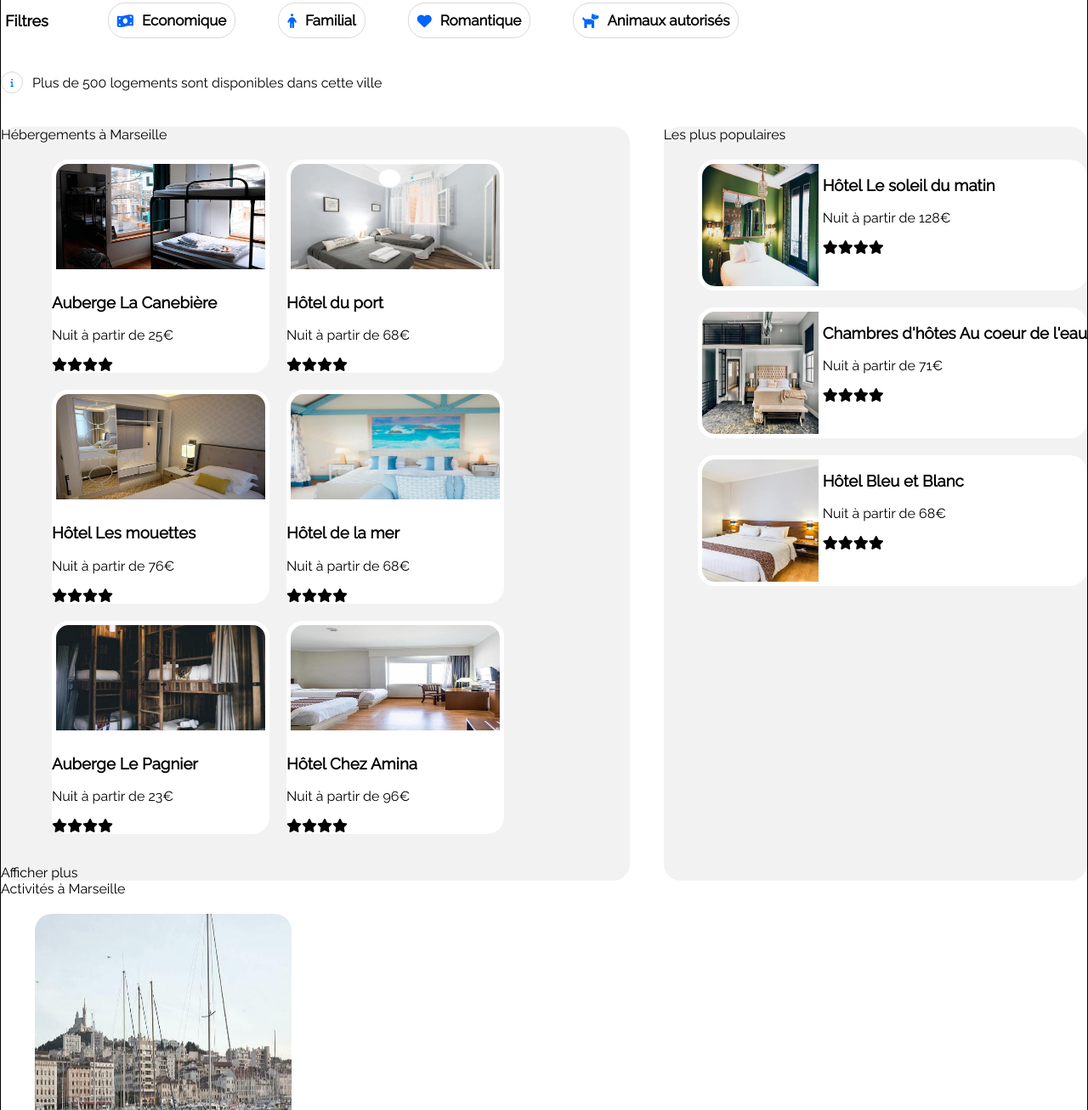
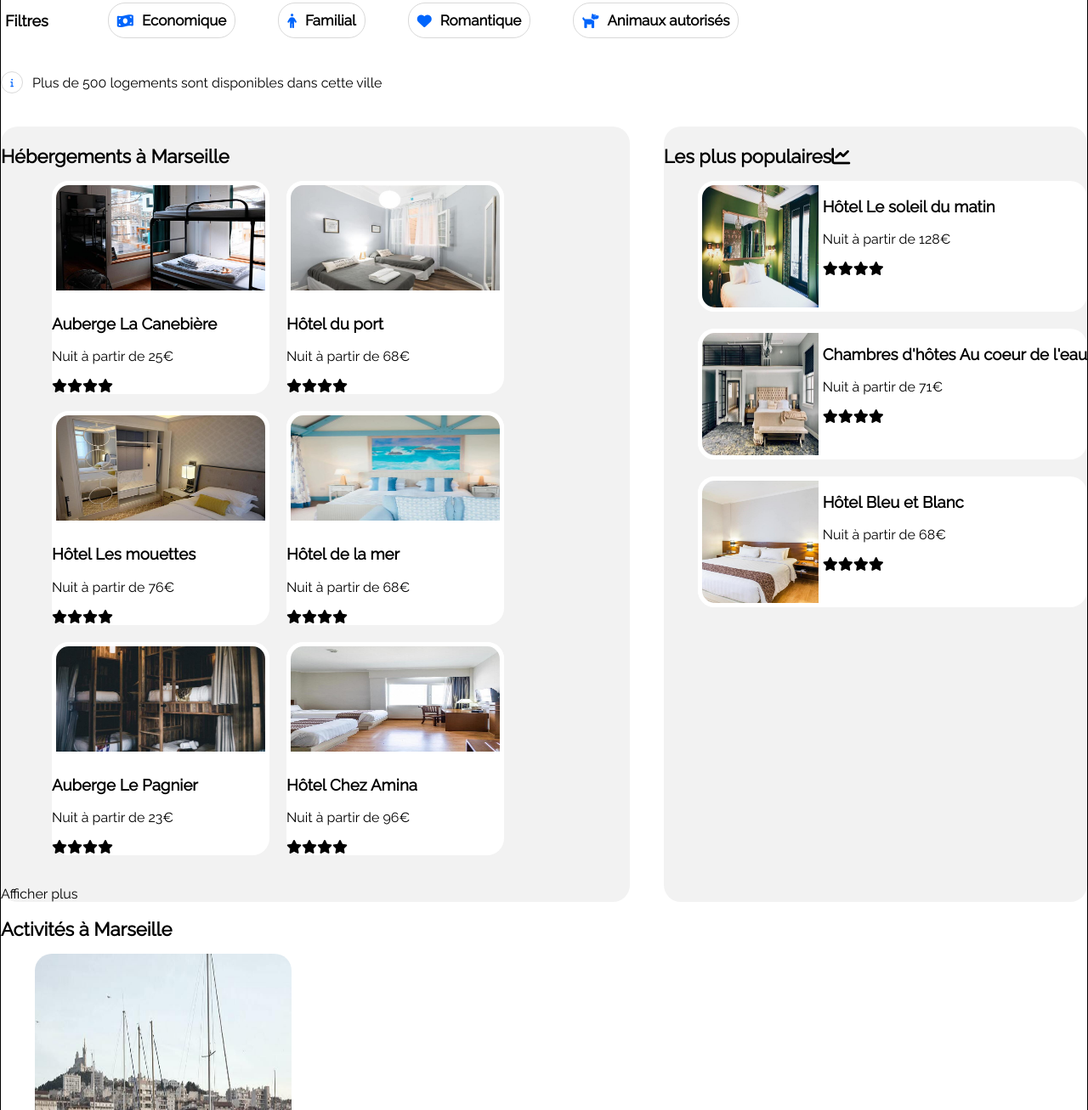
Before and after one commit to tetyanachouteau/Booki, a plain HTML site: page index.html in a window 1280 px wide. Shown: the part 288-1595 px from the top of the page at 85% size. Drawn offline with Linux system fonts and the light colour scheme.

Commit message:
HTML H1 pour les titres + picto graphique

```diff
--- a/index.html
+++ b/index.html
@@ -52,7 +52,7 @@
       main est en display block et contient hebergement et activité -->
       <section id="hebergement">
          <section id="offres">
-            <h2>Hébergements à Marseille</h2>
+            <h1>Hébergements à Marseille</h1>
             <ul>
                <li><img class="hebergement" src="/images/hebergements/4_small/marcus-loke-WQJvWU_HZFo-unsplash.jpg"
                      alt="Photo d'hébergements" />
@@ -101,7 +101,7 @@
             <a href="#">Afficher plus </a>
          </section>
          <section id="populaires">
-            <h2>Les plus populaires</h2>
+            <h1>Les plus populaires<i class="fa-solid fa-chart-line"></i></h1>
             <ul>
                <li><img src="/images/hebergements/4_small/emile-guillemot-Bj_rcSC5XfE-unsplash.jpg"
                      alt="Photo d'hébergements" />
@@ -134,7 +134,7 @@
          </section>
       </section>
       <section id="activites">
-         <h2>Activités à Marseille</h2>
+         <h1>Activités à Marseille</h1>
          <ul>
             <li><img src="/images/activites/4_small/reno-laithienne-QUgJhdY5Fyk-unsplash.jpg" alt="Photo d'activités" />
                <h3>Vieux-Port</h3>
```
